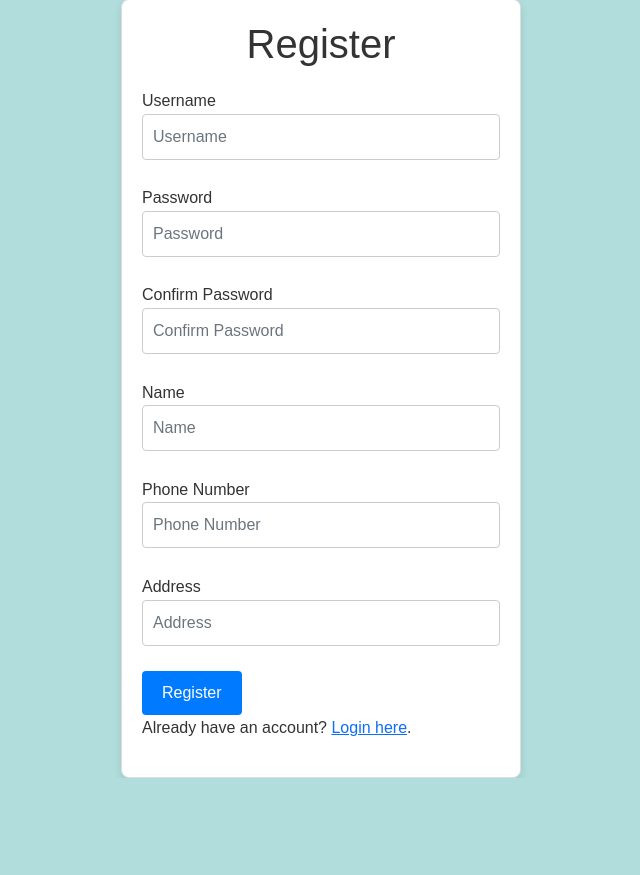
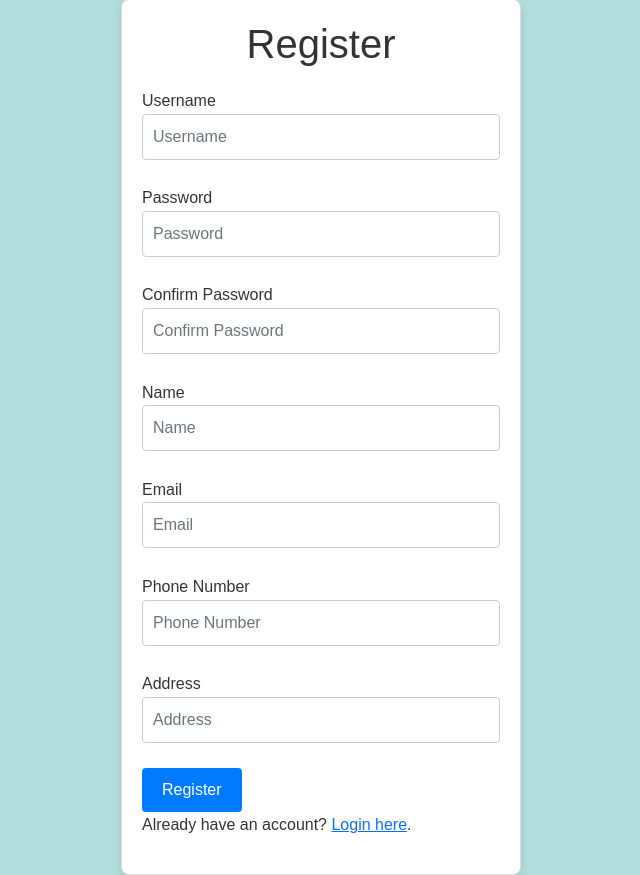
Before and after one commit to SummitKC/406ProjItt2, a Flask app: page /register in a window 1280 px wide. Shown: the part 125-1000 px from the top of the page, without its empty margins (319-959 px from the left). Before the commit the page ends 903 px from the top, so only its background shows below. Run offline with Flask 3, Linux system fonts and the light colour scheme; some libraries are stand-ins or nearby versions.

Commit message:
added email to User table. Emails are sent to users when they have overdue payments

```diff
--- a/app.py
+++ b/app.py
@@ -21,6 +21,7 @@ class User(db.Model):
     username = db.Column(db.String(30), unique=True, nullable=False)
     hash = db.Column(db.String, nullable=False)
     name = db.Column(db.String(50), nullable=False)
+    email = db.Column(db.String(50), nullable=False)
     phone_number = db.Column(db.String)
     address = db.Column(db.String)
     total_payments = db.Column(db.Integer)
@@ -59,6 +60,16 @@ class User(db.Model):
 
         flag_modified(self, "weekly_status")
         db.session.commit()
+
+    def unpaid_classes(self):
+        classes = db.session.query(User).filter_by(username=self.username).first().weekly_status
+        weeks_unpaid = []
+        # get a list of weeks unpaid. Elements of list will be the week number
+        for week in classes:
+            if classes[week][0] == "attended" and classes[week][1] == 0:
+                weeks_unpaid.append(week)
+        if len(weeks_unpaid) != 0:
+            send_warning_mail(self.email, self.name, weeks_unpaid)
 
     # TODO remove the hash
     def __repr__(self) -> str:
@@ -177,6 +188,7 @@ def register():
         password = request.form['password']
         confirm_password = request.form['confirm-password']
         name = request.form['name']
+        email = request.form['email']
         address = request.form['address']
         phone_number = request.form['phone-number']
 
@@ -184,7 +196,7 @@ def register():
 
         if confirm_password == password:
             new_user = User(username=username, hash=generate_password_hash(password),
-                            name = name, phone_number = phone_number, address = address,
+                            name = name, email=email, phone_number = phone_number, address = address,
                             total_payments=0, current_payment=10, weekly_status={}
                             )
 
@@ -214,6 +226,7 @@ def login():
             session['username'] = user.username
             session['payment'] = user.current_payment
             user.userDiscount()
+            user.unpaid_classes()
             return redirect('/')
         else:
             flash ('Incorrect Username or Password')
--- a/templates/register.html
+++ b/templates/register.html
@@ -23,6 +23,10 @@
                 <input type="text" class="form-control" id="name" name="name" placeholder="Name" required><br>
             </div>
             <div class="form-group">
+                <label for="name">Email</label>
+                <input type="email" class="form-control" id="email" name="email" placeholder="Email" required><br>
+            </div>
+            <div class="form-group">
                 <label for="phone-number">Phone Number</label>
                 <input type="text" class="form-control" id="phone-number" name="phone-number" placeholder="Phone Number" required><br>
             </div>
```
Also changed, not shown: helpers.py (+7 -0 lines).
